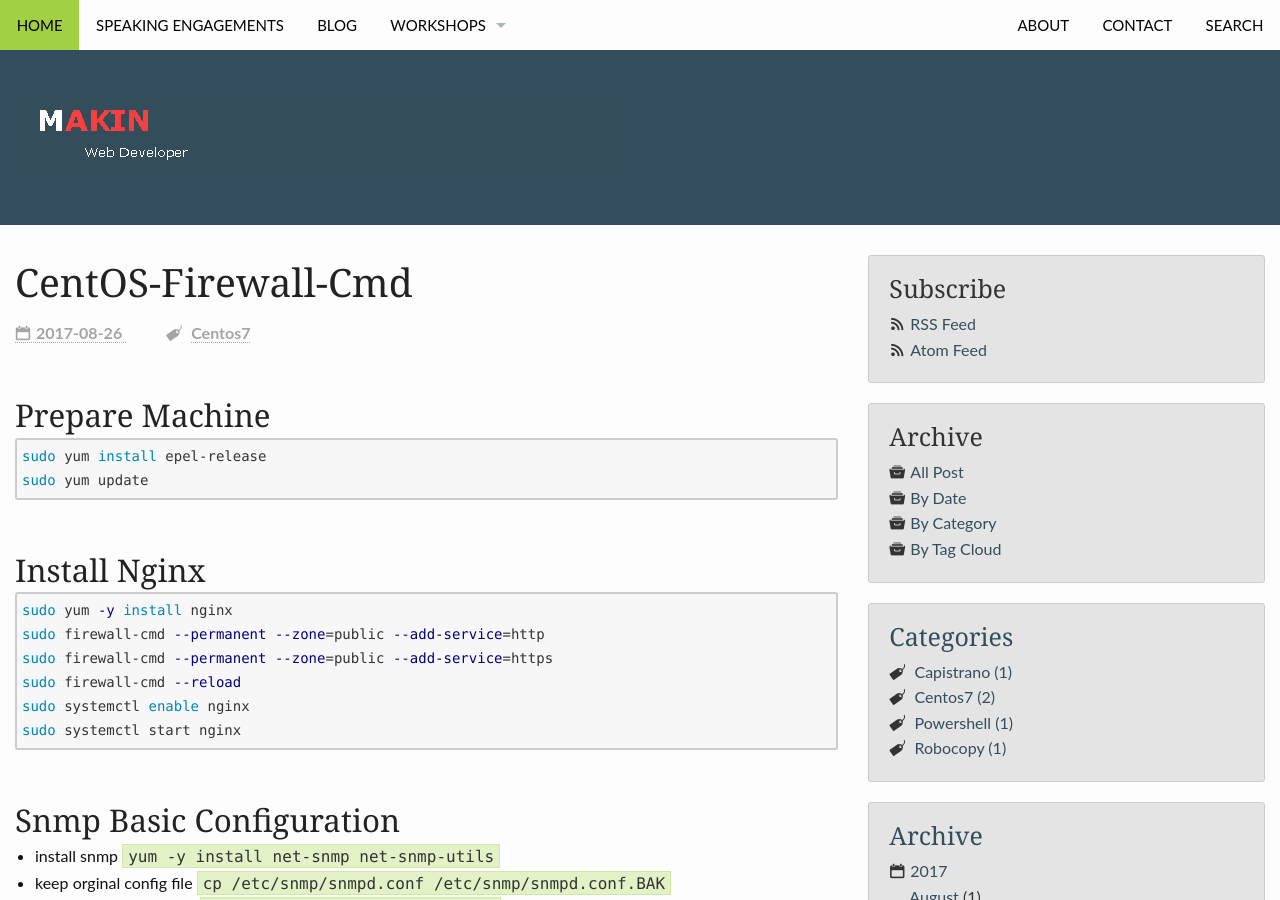
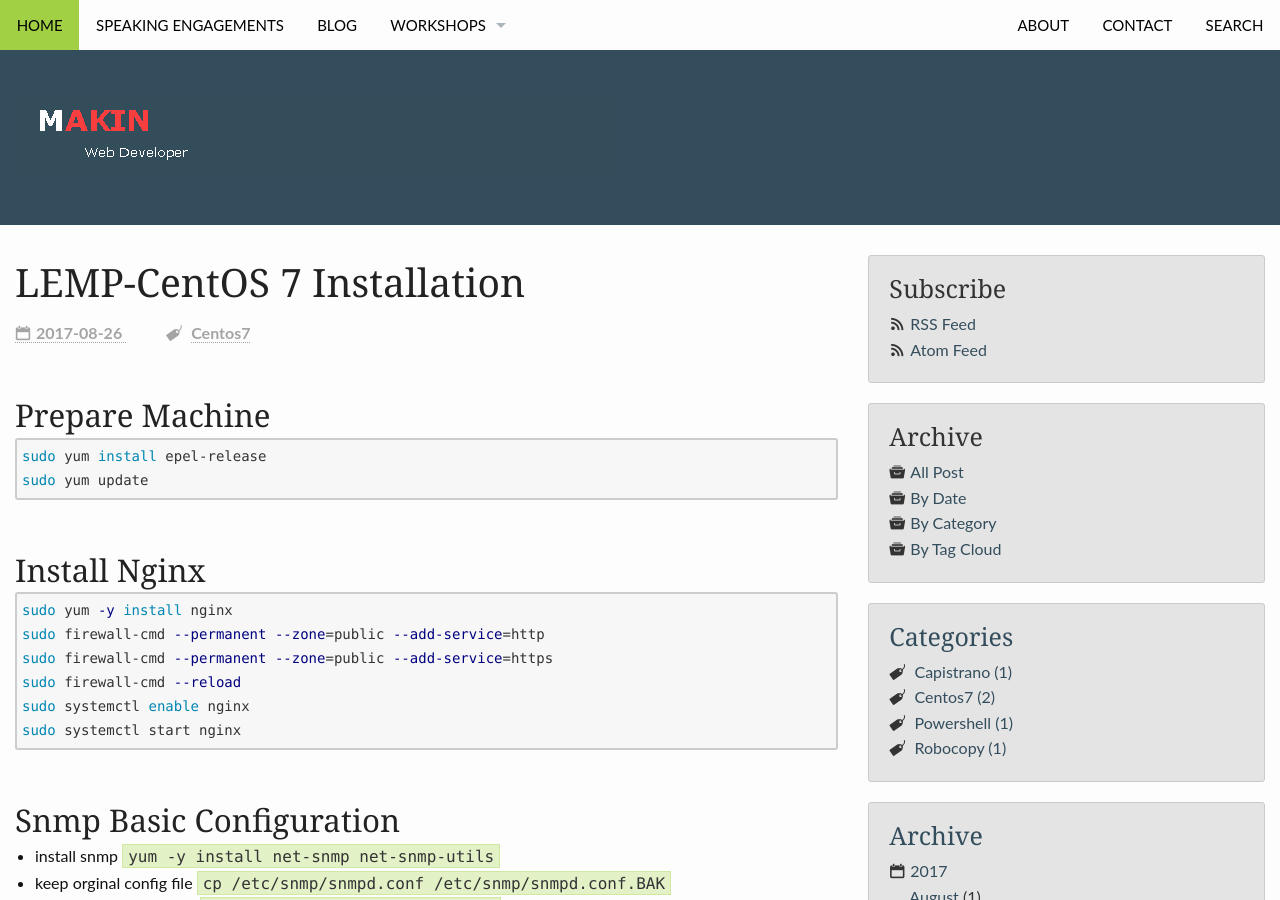
Before and after one commit to makinuk/makinuk.github.io, a Jekyll site: the page built from _posts/2017/2017-08-26-CentOS-Firewall-Cmd.md, in a window 1280 px wide and 900 px high. Built offline with Jekyll 4.4.1, drawn with Linux system fonts in a browser that asks for light colours; nearby versions of some CDN libraries; comment, search, counter and statistics services are not loaded.

Commit message:
new post test

```diff
--- a/_posts/2017/2017-08-26-CentOS-Firewall-Cmd.md
+++ b/_posts/2017/2017-08-26-CentOS-Firewall-Cmd.md
@@ -1,6 +1,6 @@
 ---
 layout: post
-title: CentOS-Firewall-Cmd
+title: LEMP-CentOS 7 Installation
 published: true
 categories: [Centos7]
 date: 2017-08-26 09:45:35
```
